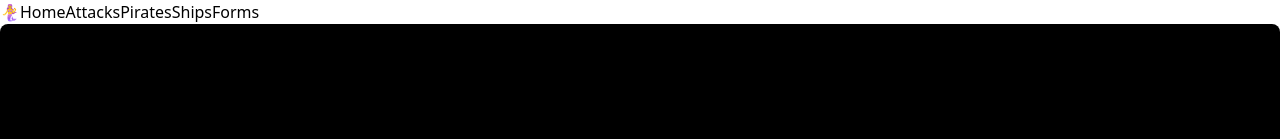
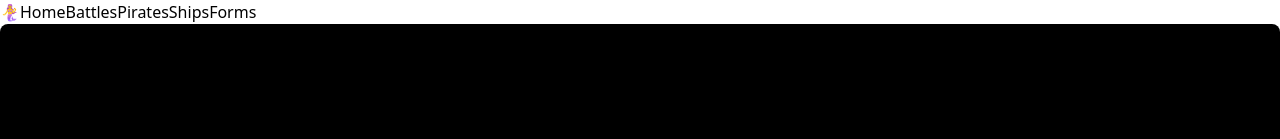
Before and after one commit to kdb23/lil_stinkers_hearties, a React (Create React App) app in the folder client/: page / in a window 1280 px wide. Shown: the top 139 px of the page. Built offline with nearby package versions, Linux system fonts and the light colour scheme; no server answers.

Commit message:
no changes

```diff
--- a/client/src/NavBar.js
+++ b/client/src/NavBar.js
@@ -11,7 +11,7 @@ function NavBar() {
                     🧜‍♀️Home
                 </NavLink>
                 <NavLink to="/attacks" exact>
-                    Attacks
+                    Battles
                 </NavLink>
                 <NavLink to="/pirates" exact >
                     Pirates
```
